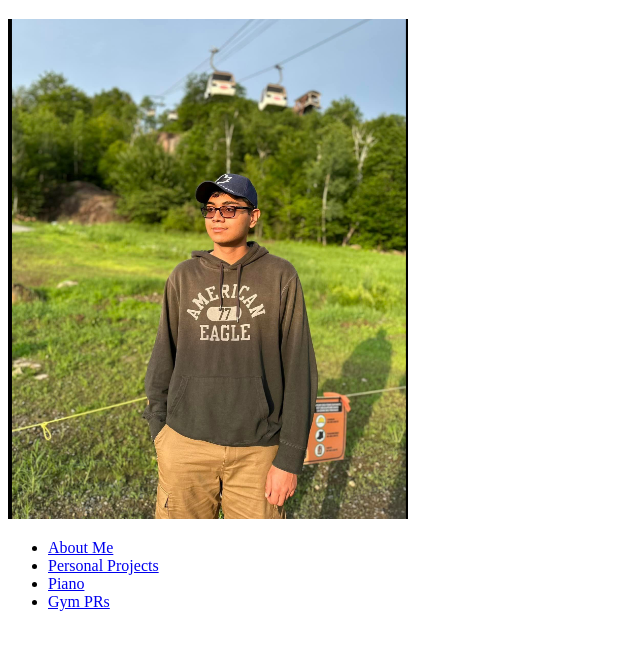
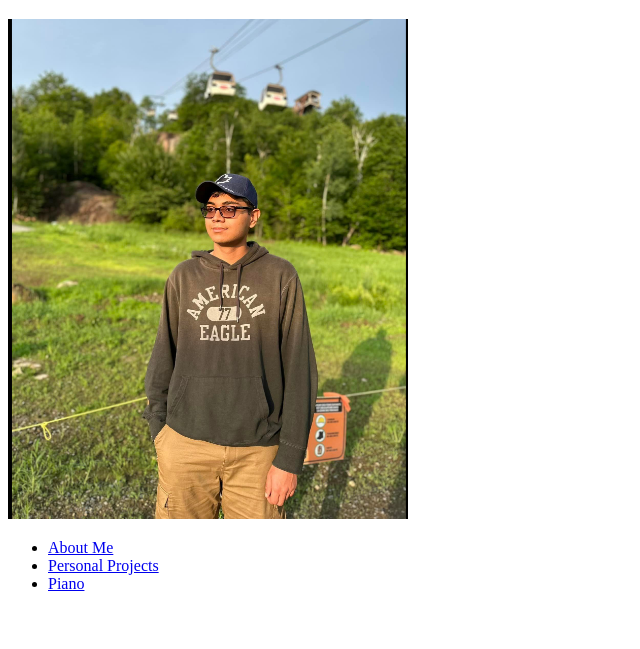
Before and after one commit to pirate2580/pirate2580.github.io, a plain HTML site: page index.html in a window 1280 px wide. Shown: the part 61-710 px from the top of the page, without its empty margins (0-640 px from the left). Drawn offline with Linux system fonts and the light colour scheme.

Commit message:
remove page from unordered list

```diff
--- a/index.html
+++ b/index.html
@@ -16,7 +16,6 @@
       <li><a href = "pages/about_me.html">About Me</a></li>
       <li><a href = "pages/personal_projects.html"> Personal Projects</a></li>
       <li><a href = "pages/piano.html"> Piano</a></li>
-      <li><a href = "pages/gym_pr.html"> Gym PRs</a></li>
     </ul>
   </body>
 
```
